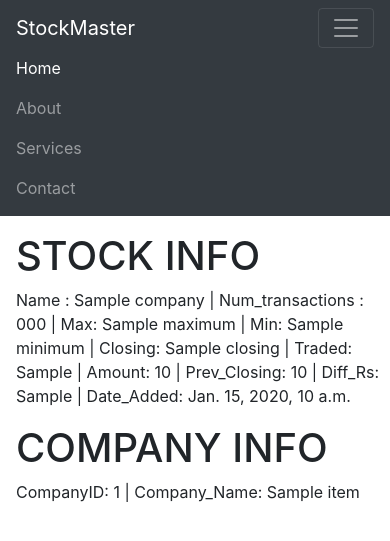
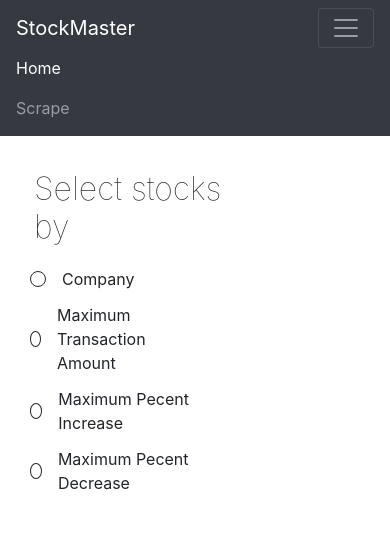
Before and after one commit to Azazel5/StockMaster, a Django app: template display/templates/display/home.html in a window 390 px wide, after a click that opens the changed part. Shown: the top 541 px of the page. Run offline with Django 3.2, Linux system fonts and the light colour scheme; the template is opened without the code that fills it: most values are stand-ins (such as "Sample title", 1, 10 or a date in 2020); parts of the project's set-up code (start-up, migrations or seed data) failed here and were passed over; some libraries are stand-ins or nearby versions.

Commit message:
Worked on frontend and backend filtering; have to create a custom filter for date range

```diff
--- a/display/static/display/vendor/login_style.css
+++ b/display/static/display/vendor/css/login_style.css
@@ -9,7 +9,7 @@
 }
 
 .bg-image {
-  background-image: url('login_image.jpeg');
+  background-image: url('../login_image.jpeg');
   background-size: cover;
   background-position: center;
 }
--- a/display/templates/display/base.html
+++ b/display/templates/display/base.html
@@ -26,30 +26,29 @@
       <div class="collapse navbar-collapse" id="navbarResponsive">
         <ul class="navbar-nav ml-auto">
           <li class="nav-item active">
-            <a class="nav-link" href="#">Home
+            <a class="nav-link" href="{% url 'display_home' %}">Home
               <span class="sr-only">(current)</span>
             </a>
           </li>
           <li class="nav-item">
-            <a class="nav-link" href="#">About</a>
+            <a class="nav-link" href="{% url 'display_scrape' %}">Scrape</a>
           </li>
+          {% if user.is_authenticated %}
           <li class="nav-item">
-            <a class="nav-link" href="#">Services</a>
+            <a class="nav-link" href="{% url 'logout' %}">Logout</a>
           </li>
-          <li class="nav-item">
-            <a class="nav-link" href="#">Contact</a>
-          </li>
+          {% endif %}
         </ul>
       </div>
     </div>
   </nav>
 
+  <!-- Bootstrap core JavaScript -->
+  <script src="{% static 'display/vendor/jquery/jquery.slim.min.js' %}" type="text/javascript"></script>
+  <script src="{% static 'display/vendor/bootstrap/js/bootstrap.bundle.min.js' %}" type="text/javascript"></script>
   {% block content %}
   {% endblock content %}
 
-  <!-- Bootstrap core JavaScript -->
-  <script src="{% static 'display/vendor/jquery/jquery.slim.min.js' %}" type="text/javascript"></script>
-  <script src="{% static 'display/vendor/bootstrap/js/bootstrap.bundle.min.js' %}" type="text/javascript"></script>
 </body>
 
 </html>
--- a/display/templates/display/home.html
+++ b/display/templates/display/home.html
@@ -1,13 +1,25 @@
 {% extends 'display/base.html' %}
+{% load static %}
+
 <!DOCTYPE html>
 <html lang="en">
+
 <head>
   <meta charset="utf-8">
   <title>{% block title %}Home{% endblock title %}</title>
+
+  {% block styles %}
+  <link rel="stylesheet" href="  https://cdnjs.cloudflare.com/ajax/libs/font-awesome/4.7.0/css/font-awesome.min.css">
+  <link rel="stylesheet"
+    href="https://cdnjs.cloudflare.com/ajax/libs/bootstrap-datepicker/1.4.1/css/bootstrap-datepicker3.css" />
+  <link rel="stylesheet" href="{% static 'display/vendor/css/select_box.css' %}">
+
+  {% endblock styles %}
 </head>
+
 <body>
   {% block content %}
-    <div class="mt-3 ml-3">
+  <!--
           <h1>STOCK INFO</h1>
             <p>
             {% for dictionary in accessor_stock %}
@@ -29,7 +41,93 @@
               {% endfor %}
             {% endfor %}
             </p>
+            -->
+  <div class="row align-items-center">
+    <div class="col-sm">
+      <section class="light">
+
+        <h2>Select stocks by</h2>
+        <div>
+          <label id="label_company">
+            <input class="radio_button" type="radio" name="light">
+            <span class="design"></span>
+            <span class="text">Company</span>
+          </label>
+
+          <label id="label_transaction">
+            <input class="radio_button" type="radio" name="light">
+            <span class="design"></span>
+            <span class="text">Maximum Transaction Amount</span>
+          </label>
+
+          <label id="label_increase">
+            <input class="radio_button" type="radio" name="light">
+            <span class="design"></span>
+            <span class="text">Maximum Pecent Increase</span>
+          </label>
+          <label id="label_decrease">
+            <input class="radio_button" type="radio" name="light">
+            <span class="design"></span>
+            <span class="text">Maximum Pecent Decrease</span>
+          </label>
         </div>
+      </section>
+    </div>
+    <!-- Add dates/search boxes to this div -->
+    <div class="col-sm d-flex">
+      <form method="GET">
+        <div class="group" style="display: none;">
+          <input name="company" class='company' type="text" required>
+          <span class="highlight"></span>
+          <span class="bar"></span>
+          <label class="company_label">Company Name</label>
+        </div>
+      </form>
+
+      <form method="GET">
+        <div class="input-group input-daterange" id="date_picker" style="display: none;">
+          <input name="start" type="text" class="form-input form-control input1" placeholder="Start Date">
+          <input name="end" type="text" class="form-control input2" placeholder="End Date"> </div>
+    </div>
+    </form>
+
+  </div>
+  <script type="text/javascript"
+    src="https://cdnjs.cloudflare.com/ajax/libs/bootstrap-datepicker/1.4.1/js/bootstrap-datepicker.min.js"></script>
+  <script>
+    $(document).ready(function () {
+      $('.input-daterange').datepicker({
+        format: 'dd-mm-yyyy',
+        autoclose: true,
+        orientation: 'top',
+        clearBtn: true,
+      });
+
+    });
+
+    $('#label_company input:radio').click(function () {
+      $('#date_picker').hide()
+      $('.group').show()
+    });
+    $('#label_transaction input:radio').click(function () {
+      $('.group').hide()
+      $('#date_picker').show()
+    });
+    $('#label_increase input:radio').click(function () {
+      $('.group').hide()
+      $('#date_picker').show()
+    });
+    $('#label_decrease input:radio').click(function () {
+      $('.group').hide()
+      $('#date_picker').show()
+    });
+
+
+  </script>
+
   {% endblock content %}
+
+
 </body>
+
 </html>
--- a/display/templates/display/login.html
+++ b/display/templates/display/login.html
@@ -3,7 +3,7 @@
 {% block title %}Login{% endblock title %}
 
 {% block styles %}
-    <link href="{% static 'display/vendor/login_style.css' %}" rel="stylesheet">
+    <link href="{% static 'display/vendor/css/login_style.css' %}" rel="stylesheet">
 {% endblock styles %}
 
 {% block content %}
--- a/stock_api/urls.py
+++ b/stock_api/urls.py
@@ -6,6 +6,7 @@ from rest_framework.routers import DefaultRouter
 router = DefaultRouter()
 router.register('company', views.CompanyViewSet)
 router.register('stock', views.CompanyInformationViewSet)
+router.register('max-transacation-amount', views.CompanyMaximumTransactionView)
 
 urlpatterns = [
     path('', include(router.urls)),
```
Also changed, not shown: display/views.py (+23 -6 lines), stock_api/views.py (+6 -3 lines), StockMaster/settings.py (line endings or trailing spaces), display/static/display/vendor/css/select_box.css (added). Lines whose indentation alone changed are shown as unchanged.
